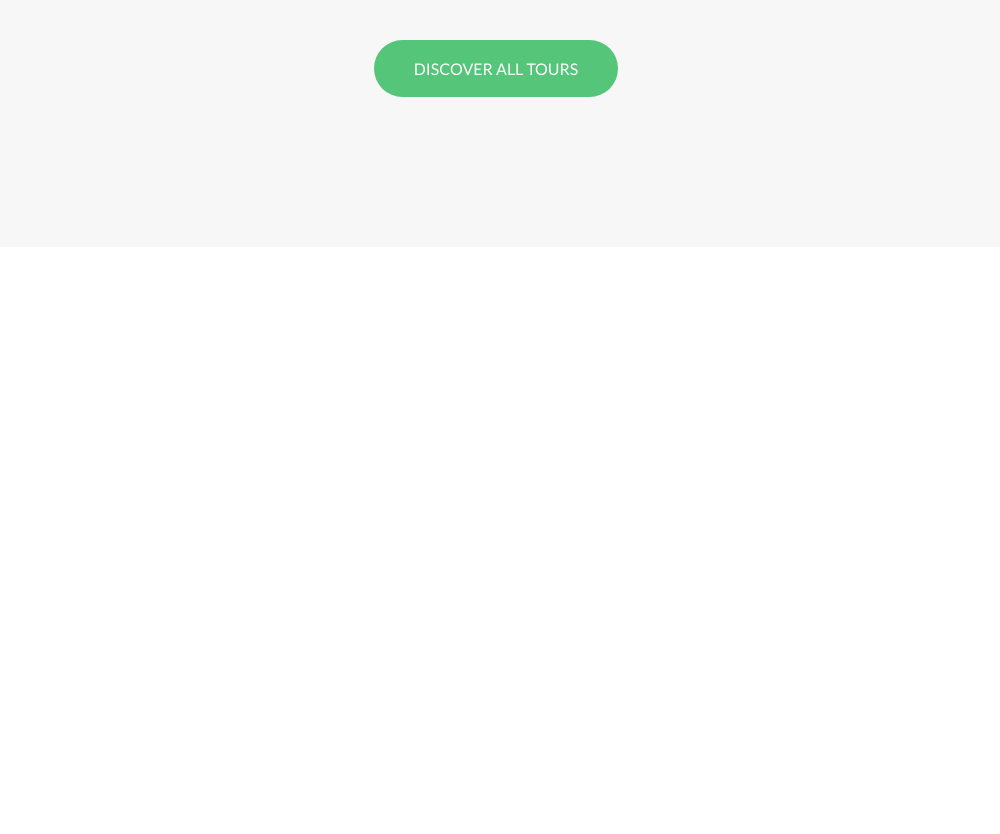
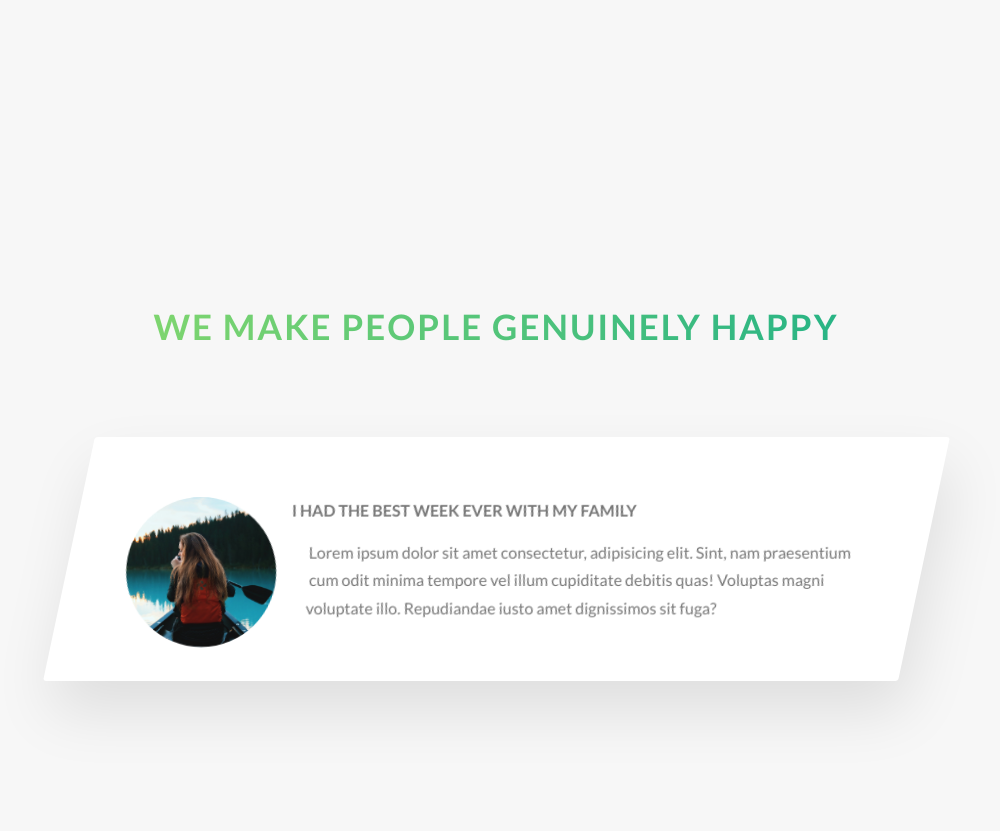
Before and after one commit to zzz-icy/advances-css-and-sass, a website: page index.html in a window 1280 px wide. Shown: the part 3124-3958 px from the top of the page, without its empty margins (144-1144 px from the left). Before the commit the page ends 3401 px from the top, so only its background shows below. Drawn offline with Linux system fonts and the light colour scheme; files whose address does not match are found by name.

Commit message:
added the first story card and zoom in, text up animation to the image

```diff
--- a/index.html
+++ b/index.html
@@ -277,6 +277,37 @@
 					>
 				</div>
 			</section>
+			<section class="section-stories">
+				<div class="u-center-text">
+					<h2 class="heading-secondary u-margin-bottom-big">
+						We make people genuinely happy
+					</h2>
+				</div>
+
+				<div class="row">
+					<div class="story">
+						<figure class="story__shape">
+							<img
+								src="img/nat-8.jpg"
+								alt="Person on a tour"
+								class="story__image"
+							/>
+							<figcaption class="story__caption">Mary Smith</figcaption>
+						</figure>
+						<div class="story__text">
+							<h3 class="heading-tertiary u-margin-bottom-small">
+								i had the best week ever with my family
+							</h3>
+							<p>
+								Lorem ipsum dolor sit amet consectetur, adipisicing elit. Sint,
+								nam praesentium cum odit minima tempore vel illum cupiditate
+								debitis quas! Voluptas magni voluptate illo. Repudiandae iusto
+								amet dignissimos sit fuga?
+							</p>
+						</div>
+					</div>
+				</div>
+			</section>
 		</main>
 	</body>
 </html>
--- /dev/null
+++ b/sass/components/_story.scss
@@ -0,0 +1,68 @@
+.story {
+	width: 75%;
+	margin: 0 auto;
+	box-shadow: 1rem 3rem 6rem rgba($color-black, 0.1);
+	background-color: $color-white;
+	border-radius: 3px;
+	padding: 6rem;
+	padding-left: 9rem;
+	font-size: $default-font-size;
+	transform: skewX(-12deg);
+	// selecting all the direct child
+	& > * {
+		transform: skewX(12deg);
+	}
+	&__shape {
+		width: 15rem;
+		height: 15rem;
+		float: left;
+		//  this shape outside, all it does is to define
+		// where the content floats around the element
+		// in this case, a circle, and if we actually want the element
+		// to look like that circle, we can then use the clip-path property,
+		-webkit-shape-outside: circle(50% at 50% 50%);
+		shape-outside: circle(50% at 50% 50%);
+		-webkit-clip-path: circle(50% at 50% 50%);
+		clip-path: circle(50% at 50% 50%);
+
+		transform: translateX(-3rem) skewX(12deg);
+		// transform: skewX(12deg);
+		// position: relative;
+	}
+
+	&__image {
+		// width: 100%;
+		height: 100%;
+		// transform: skewX(12deg);
+		transform: translateX(-4rem) scale(1.4);
+		backface-visibility: hidden;
+		transition: all 0.5s;
+	}
+
+	&__text {
+		transform: skewX(12deg);
+	}
+	&__caption {
+		position: absolute;
+		top: 50%;
+		left: 50%;
+		transform: translate(-50%, 20%);
+		color: $color-white;
+		text-align: center;
+		font-size: 1.7rem;
+		text-align: center;
+		text-transform: uppercase;
+		opacity: 0;
+		transition: all 0.5s;
+		backface-visibility: hidden;
+	}
+	&:hover &__caption {
+		opacity: 1;
+		transform: translate(-50%, -50%);
+	}
+
+	&:hover &__image {
+		transform: translateX(-4rem) scale(1);
+		filter: blur(3px) brightness(80%);
+	}
+}
--- a/sass/main.scss
+++ b/sass/main.scss
@@ -16,6 +16,8 @@
 @import "components/composition";
 @import "components/feature-box";
 @import "components/card";
+@import "components/story";
+
 /*** LAYOUTS ****/
 @import "layout/header";
 @import "layout/grid";
--- a/sass/pages/_home.scss
+++ b/sass/pages/_home.scss
@@ -25,4 +25,10 @@
 .section-tours {
 	background-color: $color-grey-light-1;
 	padding: 25rem 0 15rem 0;
+	margin-top: -10rem;
 }
+
+.section-stories {
+	padding: 15rem 0;
+	background-color: $color-grey-light-1;
+}
```
Also changed, not shown: css/style.css, 1 other file.
